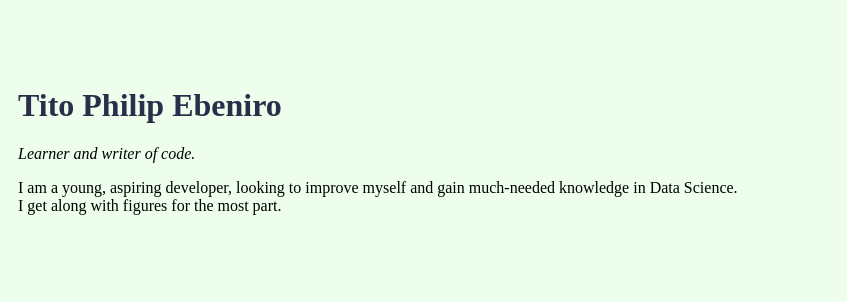
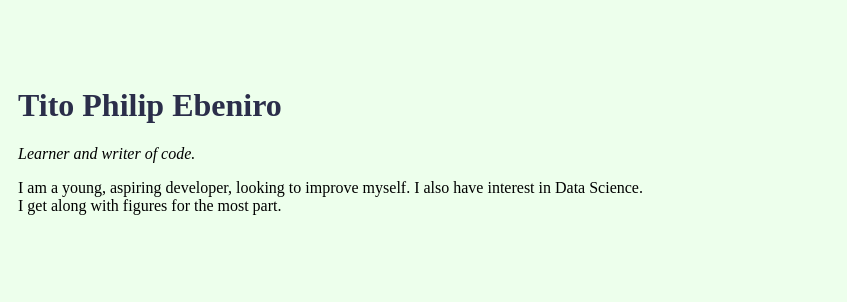
Before and after one commit to Titophilip/HNG-Resume-Contact-Task, a website: page src/resume/index.html in a window 1280 px wide. Shown: the part 800-1102 px from the top of the page, 433-1280 px from the left. Drawn offline with Linux system fonts and the light colour scheme.

Commit message:
Minor changes

```diff
--- a/src/index.js
+++ b/src/index.js
@@ -1,5 +1,3 @@
-console.log("My name is Tito Ebeniro.");
-
 const express = require("express");
 const app = express();
 const mongoose = require("mongoose");
--- /dev/null
+++ b/src/name.js
@@ -0,0 +1 @@
+console.log("My name is Tito Ebeniro.");
--- a/src/resume/index.html
+++ b/src/resume/index.html
@@ -53,8 +53,7 @@ h3{
           <em>Learner and writer of code.</em>
         </P>
         <p>
-          I am a young, aspiring developer, looking to improve myself and gain
-          much-needed knowledge in Data Science.<br />
+          I am a young, aspiring developer, looking to improve myself. I also have interest in Data Science.<br />
           I get along with figures for the most part.
       </td>
 
```
